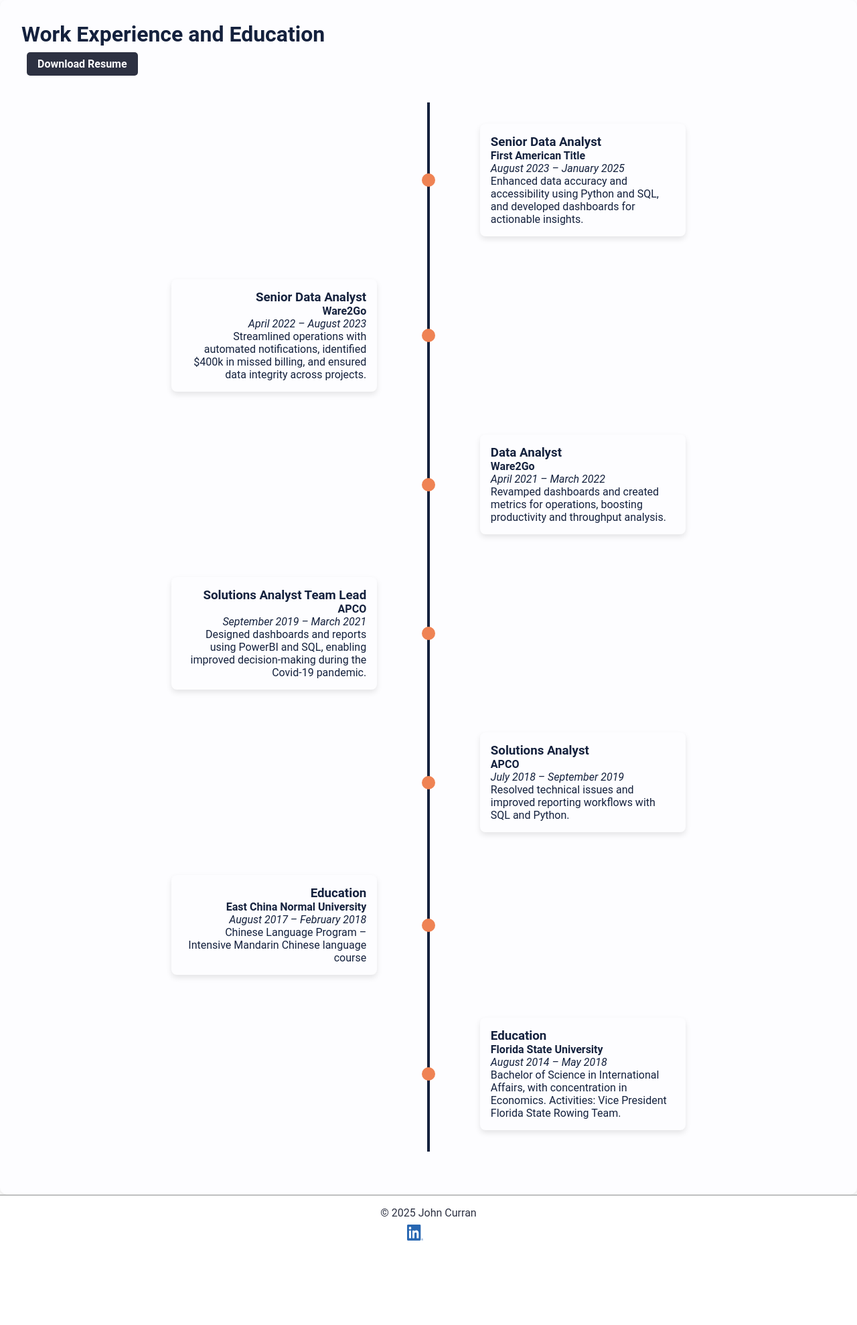
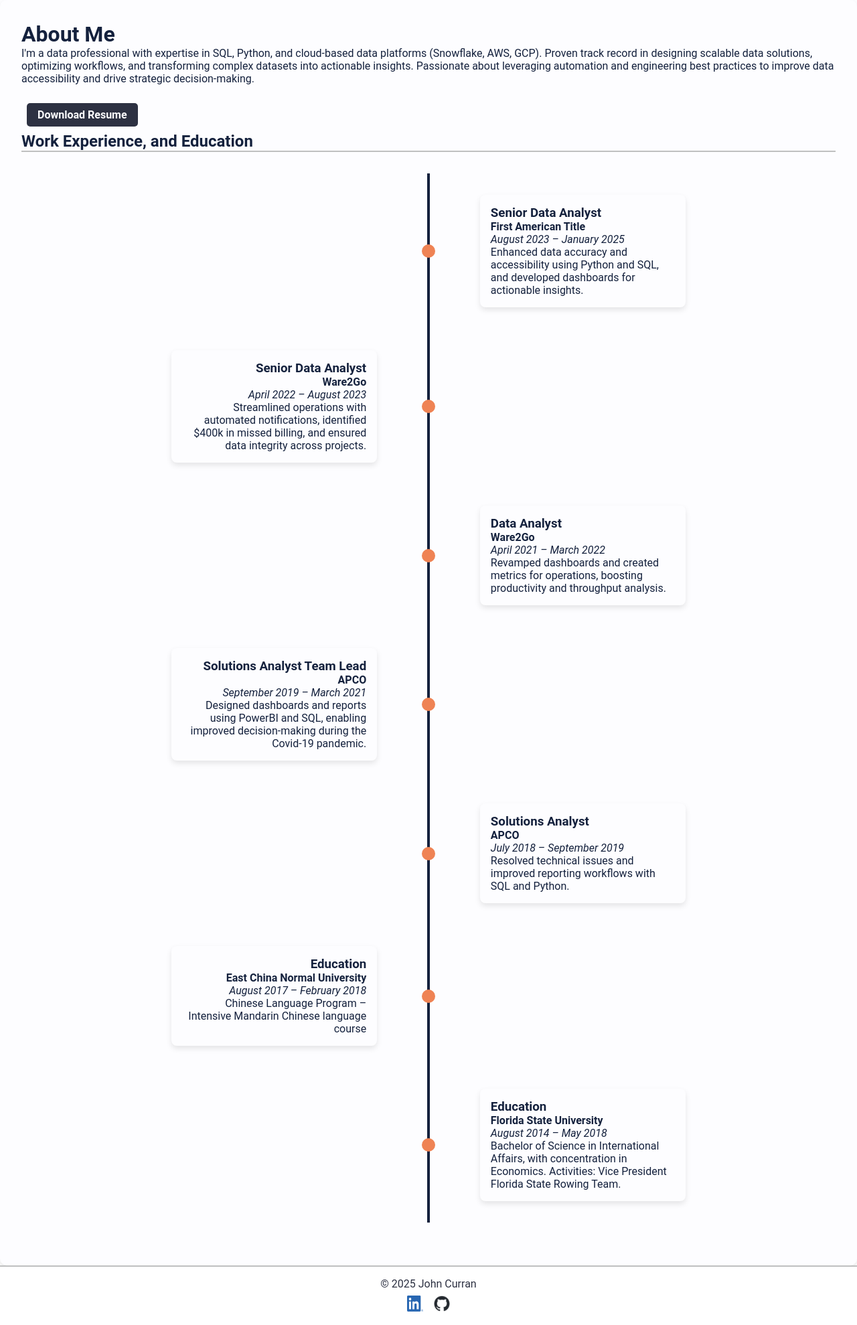
Before and after one commit to curohn/personal_blog, a Flask app: page /experience-and-education in a window 1280 px wide. Shown: the part 81-2060 px from the top of the page at 67% size. Before the commit the page ends 1934 px from the top, so only its background shows below. Run offline with Flask 3, Linux system fonts and the light colour scheme; some libraries are stand-ins or nearby versions.

Commit message:
minor things I forgot last commit

```diff
--- a/app.py
+++ b/app.py
@@ -72,7 +72,7 @@ projects = [
         "tools": [],
         "markdown_file": "projects/layoffs_and_earnings.md",
         "image":"",
-        "date": "In Progress"
+        "date": "On Pause"
     },
     {
         "id": 3,
@@ -115,12 +115,7 @@ working_on = [
         "task": "Wage Distribution Analysis",
         "progress": 50,
         "project_name": "wage_distribution"
-    },
-    {
-        "task": "Layoffs & Earnings Project",
-        "progress": 5,
-        "project_name": ""
-    },
+    }
 ]
 
 # Route to render project details
--- a/templates/base.html
+++ b/templates/base.html
@@ -79,7 +79,7 @@
                 <img src="{{ url_for('static', filename='icons/LI-In-Bug.png') }}" alt="LinkedIn" class="footer-icon">
             </a>
             <a href="https://github.com/curohn" target="_blank">
-                <img src="{{ url_for('static', filename='icons/github-mark-white.png') }}" alt="GitHub" class="footer-icon">
+                <img src="{{ url_for('static', filename='icons/github-mark.png') }}" alt="GitHub" class="footer-icon">
             </a>
         </div>
     </footer>
--- a/templates/experience_and_education.html
+++ b/templates/experience_and_education.html
@@ -1,11 +1,16 @@
 {% extends 'base.html' %}
 
 {% block content %}
-<h1>Work Experience and Education</h1>
-
+<h1>About Me</h1>
+<p>I'm a data professional with expertise in SQL, Python, and cloud-based data platforms (Snowflake, AWS, GCP). Proven track
+record in designing scalable data solutions, optimizing workflows, and transforming complex datasets into actionable insights.
+Passionate about leveraging automation and engineering best practices to improve data accessibility and drive strategic
+decision-making.</p>
+<br>
 
 <!-- Download Button -->
 <a href="{{ url_for('download_resume') }}" class="btn">Download Resume</a>
+<h2>Work Experience, and Education</h2>
 
 <!-- Timeline -->
 <section class="timeline">
```
